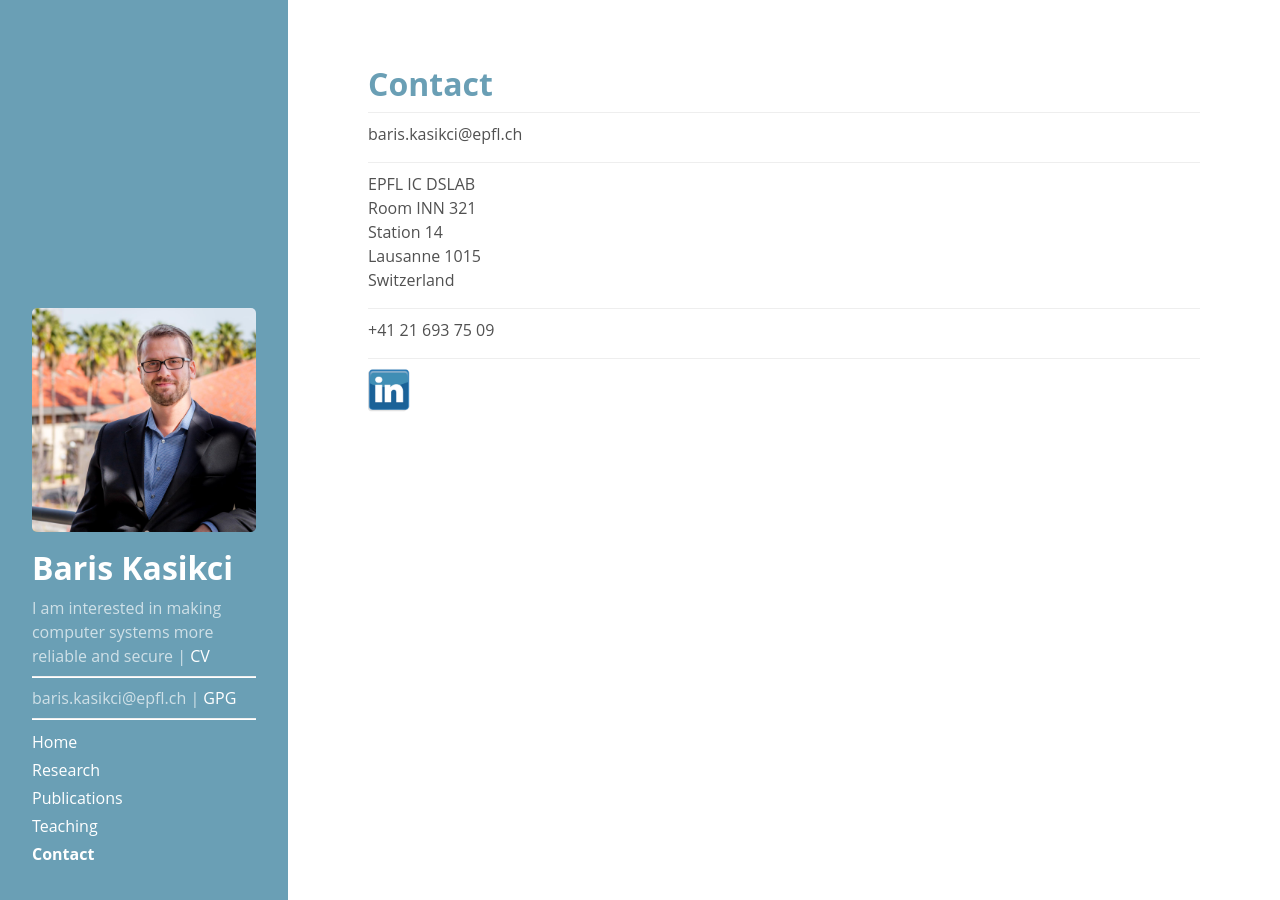
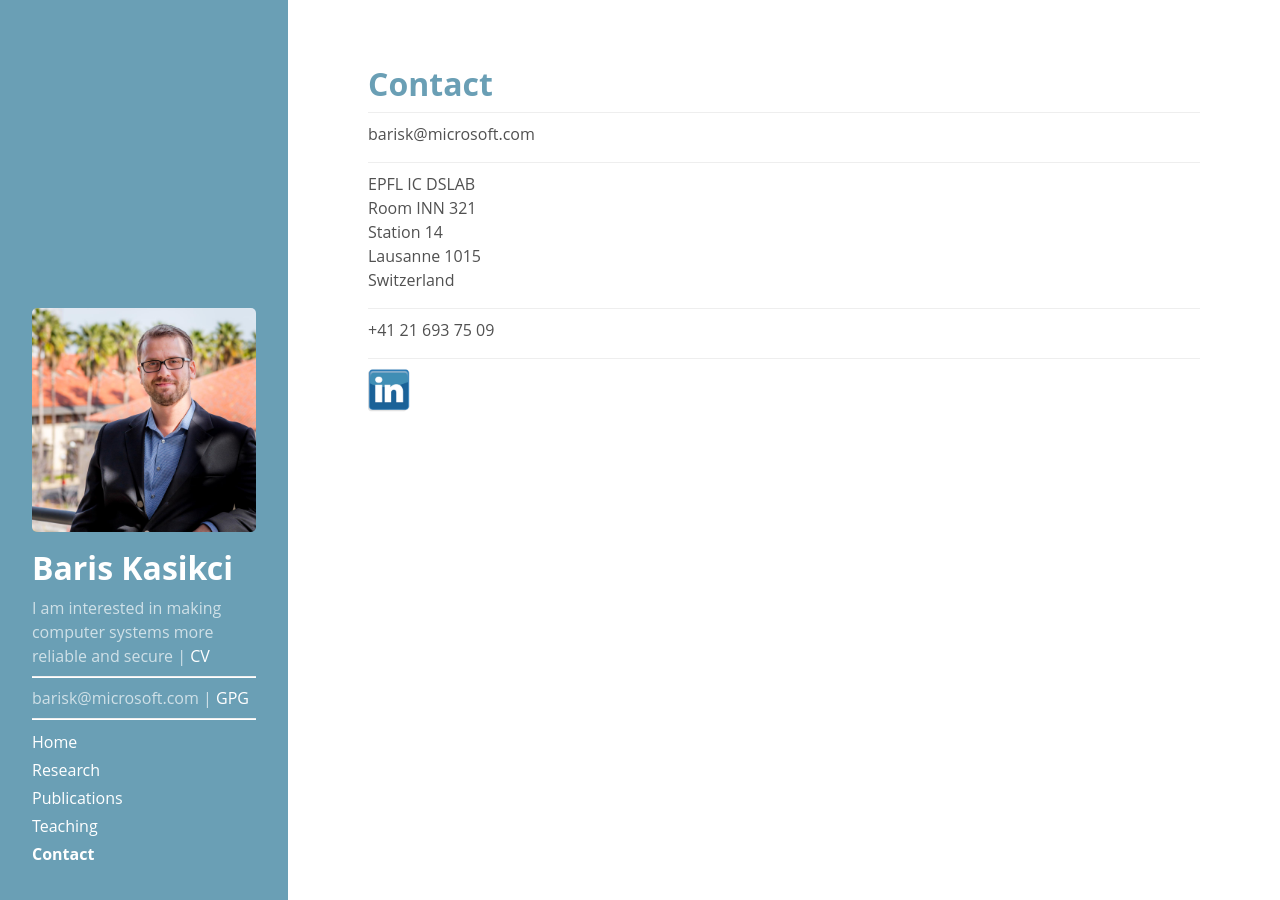
Before and after one commit to kasikci/kasikci.github.io, a Jekyll site: the page built from contact.md, in a window 1280 px wide. Built offline with Jekyll 4.4.1, drawn with Linux system fonts in a browser that asks for light colours.

Commit message:
change contact details

```diff
--- a/404.html
+++ b/404.html
@@ -6,5 +6,5 @@ permalink: 404.html
 
 <div class="page">
   <h1 class="page-title">404: Page not found</h1>
-  <p class="lead">Sorry, this URL is pointing to something that doesn't exist. <a href="mailto:baris.kasikci@epfl.ch?Subject=Broken%20link" target="_top">Let me know</a> what you were looking for.</p>
+  <p class="lead">Sorry, this URL is pointing to something that doesn't exist. <a href="mailto:barisk@microsoft.com?Subject=Broken%20link" target="_top">Let me know</a> what you were looking for.</p>
 </div>
--- a/_includes/sidebar.html
+++ b/_includes/sidebar.html
@@ -14,7 +14,7 @@
 <hr>
 
 
-      baris.kasikci@epfl.ch | <a target="_blank" href="https://pgp.mit.edu/pks/lookup?search=0xAC17B59F&op=index">GPG</a>
+      barisk@microsoft.com | <a target="_blank" href="https://pgp.mit.edu/pks/lookup?search=0xAC17B59F&op=index">GPG</a>
 
 <hr>
 
--- a/contact.md
+++ b/contact.md
@@ -6,7 +6,7 @@ title: Contact
 
 <hr>
 
-baris.kasikci@epfl.ch
+barisk@microsoft.com
 
 <hr>
 
```
Also changed, not shown: 12 other files.
